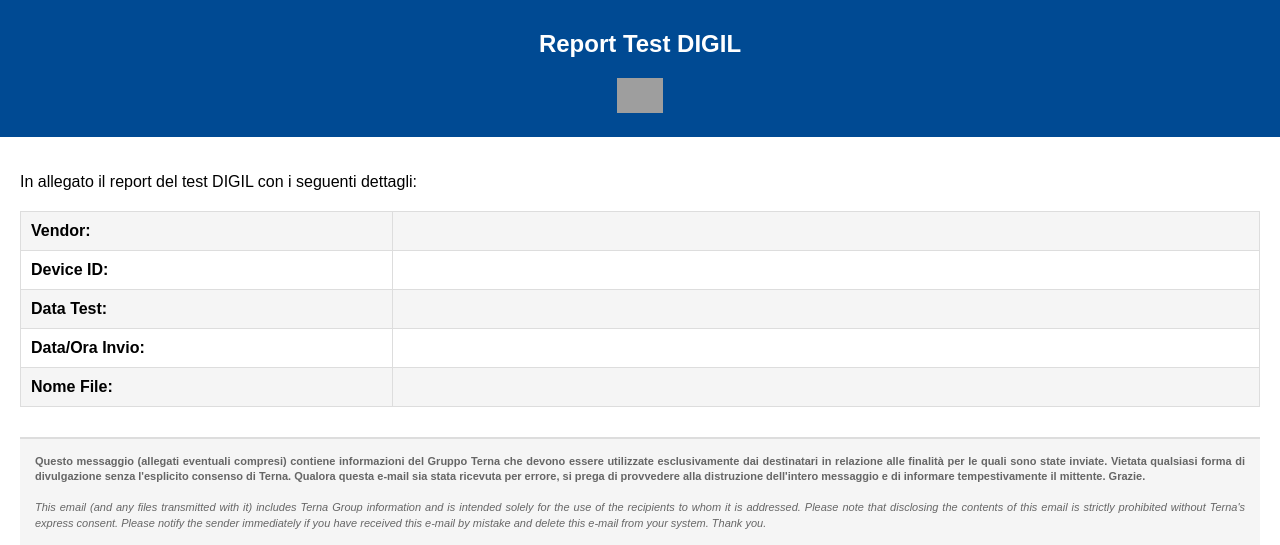
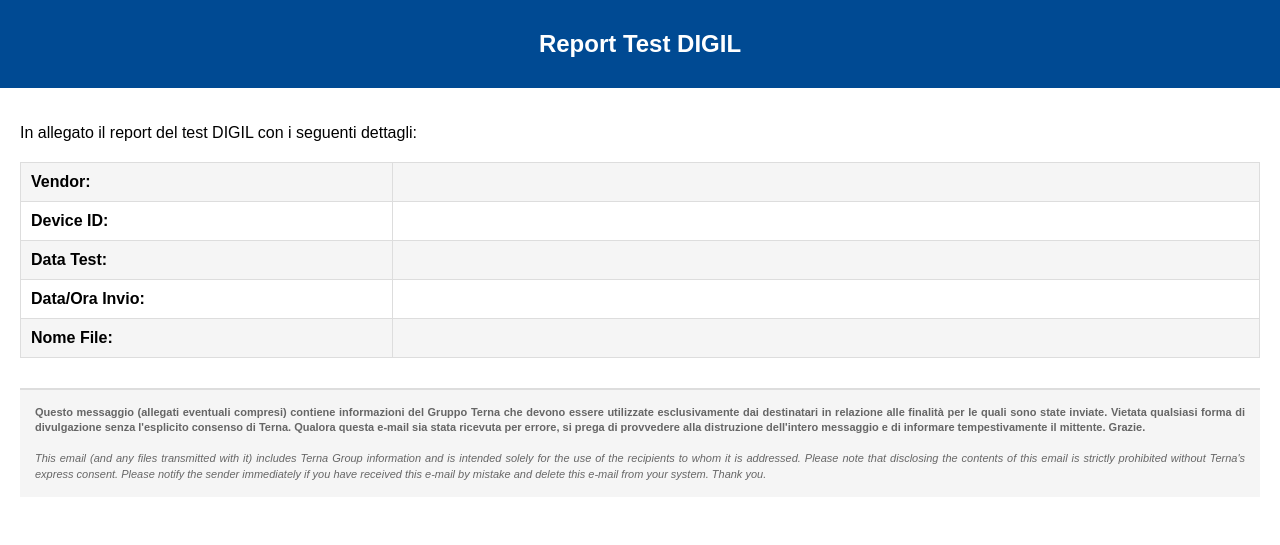
Before and after one commit to devmax89/tool-report, a Flask app: template templates/email_template.html in a window 1280 px wide. Shown: the top 545 px of the page. Run offline with Flask 3, Linux system fonts and the light colour scheme; the template is opened without the code that fills it, so the values that code supplies are empty; grey boxes are pictures that could not be loaded.

Commit message:
fix mail template

```diff
--- a/templates/email_template.html
+++ b/templates/email_template.html
@@ -52,9 +52,8 @@
     </style>
 </head>
 <body>
-    <div class="header">
-        <h2>Report Test DIGIL</h2>
-        <img src="https://www.terna.it/assets/images/logo-terna.png" alt="Terna" style="height: 35px; width: auto;">
+    <div class="header" style="padding: 30px 20px;">
+        <h2 style="margin: 0;">Report Test DIGIL</h2>
     </div>
 
     <div class="content">
```
